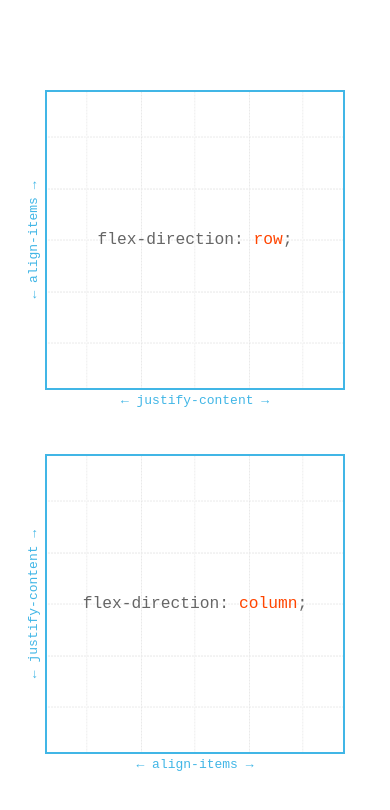
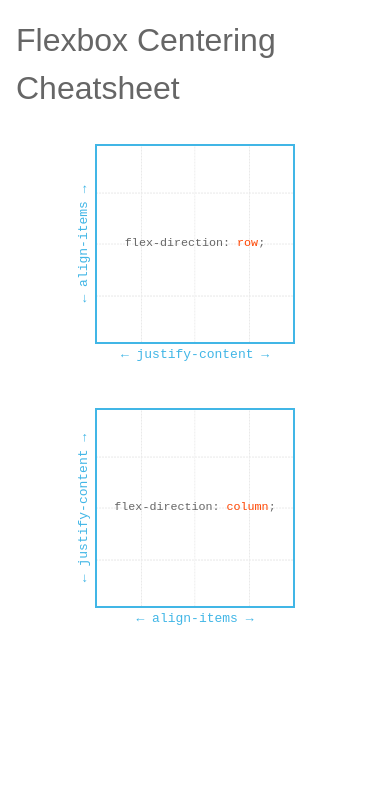
Before and after one commit to owickstrom/flexbox-centering-cheatsheet, a plain HTML site: page index.html in a window 390 px wide. Drawn offline with Linux system fonts and the light colour scheme.

Commit message:
Add title

```diff
--- a/index.css
+++ b/index.css
@@ -6,7 +6,6 @@ html {
 }
 
 html, body {
-  height: 100%;
   margin: 0;
 }
 body {
@@ -22,13 +21,19 @@ body {
   color: #666;
 }
 
+h1 {
+  font-weight: 100;
+  font-size: 250%;
+  margin: 1rem 1rem 0;
+}
+
 .grid {
   flex-shrink: 0;
 
   width: 300px;
   height: 300px;
 
-  margin: 2rem auto;
+  margin: 2rem 1rem;
 
   border: 2px solid #41b6e6;
   background-image: url('ruler.png');
@@ -111,3 +116,16 @@ p .value {
   bottom: -2em;
   content: '\2190   align-items   \2192';
 }
+
+@media screen and (max-width: 400px) {
+  h1 {
+    font-size: 200%;
+  }
+  .grid {
+    width: 200px;
+    height: 200px;
+  }
+  .grid p {
+    font-size: 90%;
+  }
+}
--- a/index.html
+++ b/index.html
@@ -6,6 +6,7 @@
   <link rel="stylesheet" href="index.css">
 </head>
 <body>
+  <h1>Flexbox Centering Cheatsheet</h1>
   <div class="grid row">
     <p>flex-direction: <span class="value">row</span>;</p>
   </div>
```
